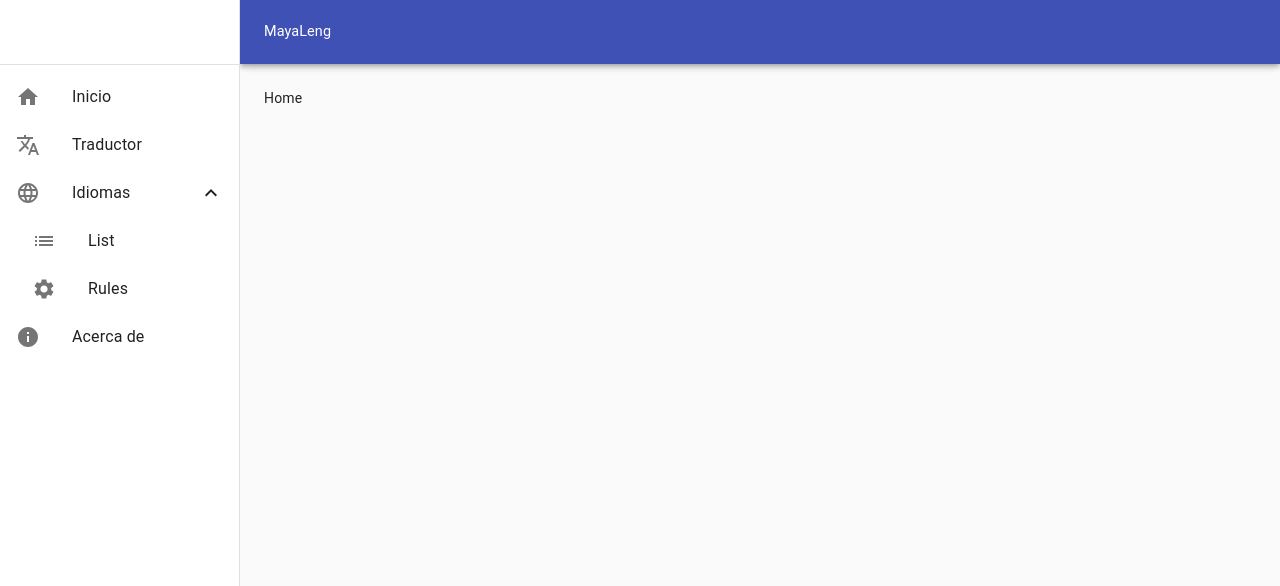
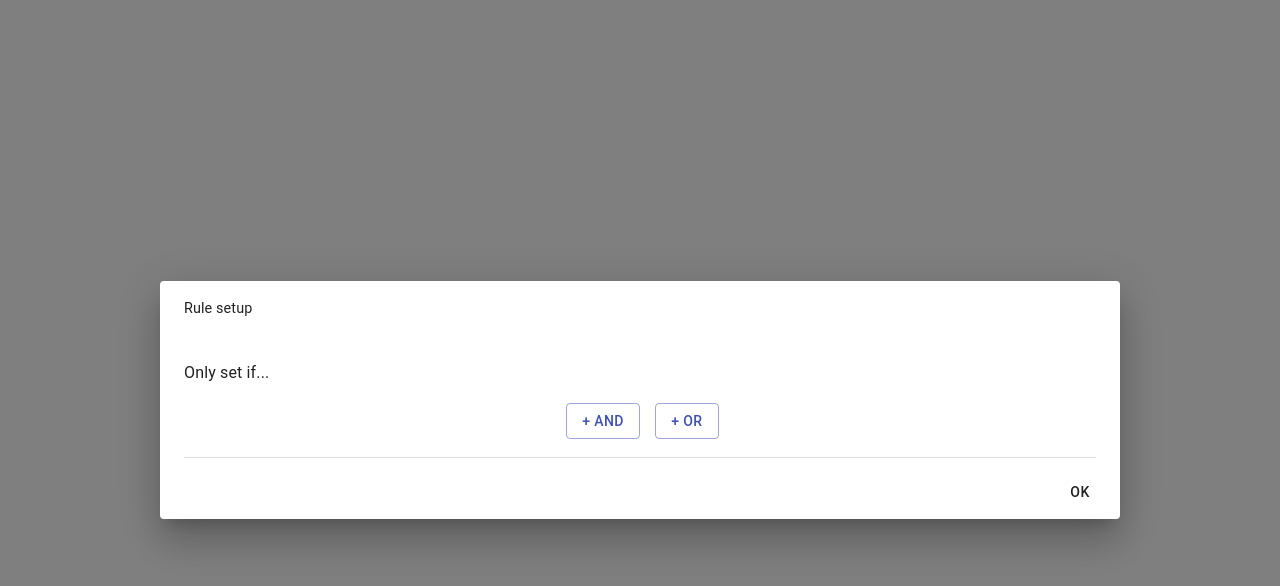
Before and after one commit to mayaleng/app, a React (Create React App) app: page / in a window 1280 px wide. Shown: the top 586 px of the page. Built offline with nearby package versions, Linux system fonts and the light colour scheme.

Commit message:
feat(chore): fix the project startup

```diff
--- a/src/App.jsx
+++ b/src/App.jsx
@@ -1,26 +1,126 @@
 import React from 'react';
-import { Switch, BrowserRouter, Route } from 'react-router-dom';
-import { Provider } from 'react-redux';
-import store from './redux/store';
-import Home from './pages/Home';
-import Rules from './pages/Rules';
-import NotFound from './pages/NotFound';
 
-import Layout from './components/Layout';
+import EditConditionalTemplate from './components/EditConditionalTemplate';
 
 function App() {
   return (
-    <Provider store={store}>
-      <BrowserRouter>
-        <Layout>
-          <Switch>
-            <Route exact path="/" component={Home} />
-            <Route exact path="/rules" component={Rules} />
-            <Route component={NotFound} />
-          </Switch>
-        </Layout>
-      </BrowserRouter>
-    </Provider>
+    // <Provider store={store}>
+    //   <BrowserRouter>
+    //     <Layout>
+    //       <Switch>
+    //         <Route exact path="/" component={Home} />
+    //         <Route exact path="/rules" component={Rules} />
+    //         <Route component={NotFound} />
+    //       </Switch>
+    //     </Layout>
+    //   </BrowserRouter>
+    // </Provider>
+    <EditConditionalTemplate
+      onClose={() => {}}
+      operand={{
+        or: [
+          {
+            or: [
+              {
+                and: [
+                  {
+                    operation: 'eq',
+                    operands: [
+                      {
+                        word: 1,
+                        property: 'type',
+                      },
+                      {
+                        literal: 'Alex',
+                      },
+                    ],
+                  },
+                  {
+                    operation: 'eq',
+                    operands: [
+                      {
+                        word: 1,
+                        property: 'type',
+                      },
+                      {
+                        literal: 'Alex',
+                      },
+                    ],
+                  },
+                ],
+              },
+              {
+                and: [
+                  {
+                    operation: 'eq',
+                    operands: [
+                      {
+                        word: 1,
+                        property: 'type',
+                      },
+                      {
+                        literal: 'Alex',
+                      },
+                    ],
+                  },
+                  {
+                    operation: 'eq',
+                    operands: [
+                      {
+                        word: 1,
+                        property: 'type',
+                      },
+                      {
+                        literal: 'Alex',
+                      },
+                    ],
+                  },
+                ],
+              },
+            ],
+          },
+        ],
+      }}
+      words={[
+        {
+          tag: 'NOUN',
+          type: 'C',
+          properties: {
+            type: 'C',
+          },
+        },
+        {
+          tag: 'NOUN',
+          type: 'P',
+          properties: {
+            type: 'P',
+          },
+        },
+        {
+          tag: 'VERB',
+          type: 'M',
+          properties: {
+            tense: 'S',
+            person: '3',
+          },
+        },
+        {
+          tag: 'DET',
+          type: 'I',
+          properties: {
+            type: 'I',
+          },
+        },
+        {
+          tag: 'NOUN',
+          type: 'C',
+          properties: {
+            type: 'C',
+          },
+        },
+      ]}
+      open
+    />
   );
 }
 
--- a/src/components/EditConditionalTemplate.jsx
+++ b/src/components/EditConditionalTemplate.jsx
@@ -156,7 +156,7 @@ function EditConditionalTemplate(props) {
 
 EditConditionalTemplate.propTypes = {
   onClose: ProptTypes.func.isRequired,
-  operand: ProptTypes.shape.isRequired,
+  operand: ProptTypes.shape().isRequired,
   words: ProptTypes.arrayOf(ProptTypes.shape).isRequired,
   open: ProptTypes.bool.isRequired,
 };
```
Also changed, not shown: 1 other file (tests, documents, lock files or other folders).
